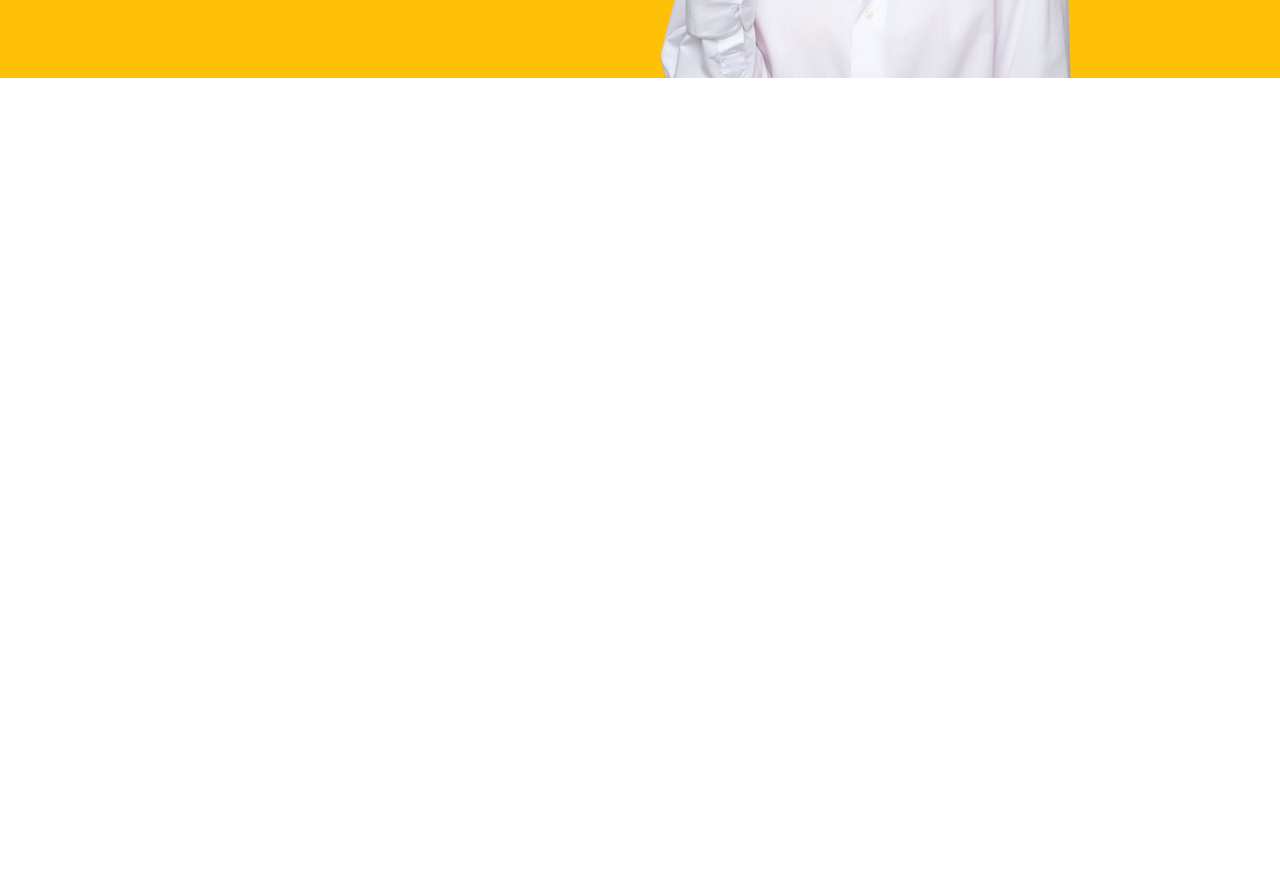
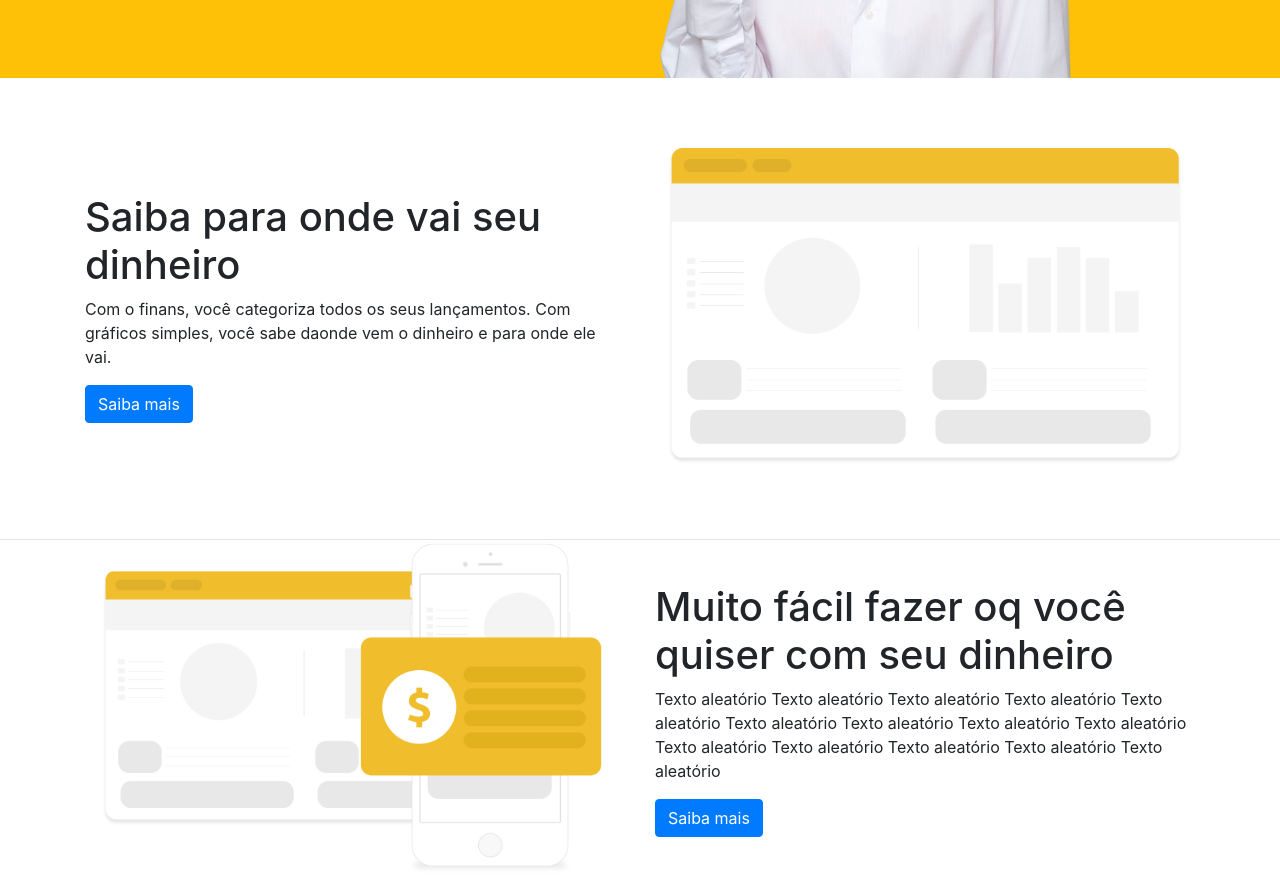
Before and after one commit to ozne32/finans, a plain HTML site: page index.html in a window 1280 px wide. Shown: the part 534-1414 px from the top of the page. Before the commit the page ends 800 px from the top, so only its background shows below. Drawn offline with nearby package versions, Linux system fonts and the light colour scheme.

Commit message:
sessao feita

```diff
--- a/index.html
+++ b/index.html
@@ -42,13 +42,13 @@
     <section id="home">
         <div class="container">
             <div class="row">
-                <div class="col-md-6">
+                <div class="col-md-6 mt-5">
                     <p class="display-4 font-weight-normal">Suas contas, </p>
                     <p class="display-4 font-weight-normal">descomplicadas</p>
                     <p class="lead font-weight-normal">Usado por mais de 1 milhão de pessoas, o Finans é uma ferramenta online que vai
                         facilitar a sua vida financeira
                     </p>
-                    <div class="input-group input-group-lg">
+                    <div class="input-group input-group-lg mt-5">
                         <input class="form-control" type="text" placeholder="Seu-email">
                         <div class="input-group-append">
                             <button class="btn btn-primary">Cadastre-se</button>
@@ -65,6 +65,41 @@
             </div>
         </div>
     </section>
+    <section class="caixa">
+        <div class="container">
+            <div class="row align-items-center">
+                <div class="col-md-6">
+                    <h1>Saiba para onde vai seu dinheiro</h1>
+                    <p>Com o finans, você categoriza todos os seus lançamentos.
+                        Com gráficos simples, você sabe daonde vem o dinheiro e para
+                        onde ele vai.
+                    </p>
+                    <button class="btn btn-primary">Saiba mais</button>
+                </div>
+                <div class="col-md-6">
+                    <img src="img/saiba.png" class="img-fluid" alt=""><!--img-fluid é uma classe o bootstrap para
+                    a imagem se adequar ao texto-->
+                </div>
+            </div>
+        </div>
+    </section>
+    <section>
+        <div class="container">
+            <div class="row align-items-center">
+                <div class="col-md-6">
+                    <img src="img/facil.png" class="img-fluid" alt="">
+                </div>
+                <div class="col-md-6">
+                    <h1>Muito fácil fazer oq você quiser com seu dinheiro</h1>
+                    <p>Texto aleatório Texto aleatório Texto aleatório Texto aleatório Texto aleatório
+                        Texto aleatório Texto aleatório Texto aleatório Texto aleatório Texto aleatório
+                        Texto aleatório Texto aleatório Texto aleatório Texto aleatório
+                    </p>
+                    <button class="btn btn-primary">Saiba mais</button>
+                </div>
+            </div>
+        </div>
+    </section>
 </div>
 
     <!-- Optional JavaScript -->
@@ -72,8 +107,5 @@
     <script src="https://code.jquery.com/jquery-3.3.1.slim.min.js" integrity="sha384-q8i/X+965DzO0rT7abK41JStQIAqVgRVzpbzo5smXKp4YfRvH+8abtTE1Pi6jizo" crossorigin="anonymous"></script>
     <script src="https://cdnjs.cloudflare.com/ajax/libs/popper.js/1.14.3/umd/popper.min.js" integrity="sha384-ZMP7rVo3mIykV+2+9J3UJ46jBk0WLaUAdn689aCwoqbBJiSnjAK/l8WvCWPIPm49" crossorigin="anonymous"></script>
     <script src="js/bootstrap.min.js"></script>
-    <div class="bg-light">
-
-    </div>
 </body>
 </html>
--- a/style.css
+++ b/style.css
@@ -2,3 +2,7 @@
 	background: #ffc107;
 	color: white;
 }
+.caixa{
+	padding: 60px 0;
+	border-bottom: 1px solid #e5e5e5;
+}
```
